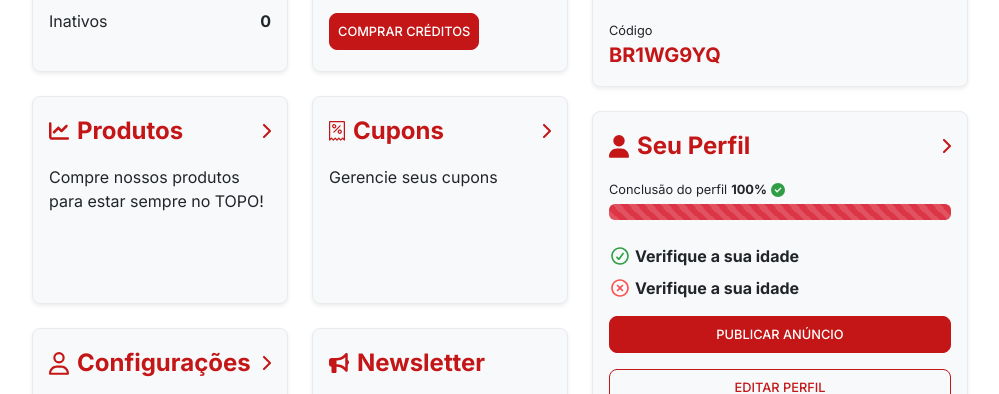
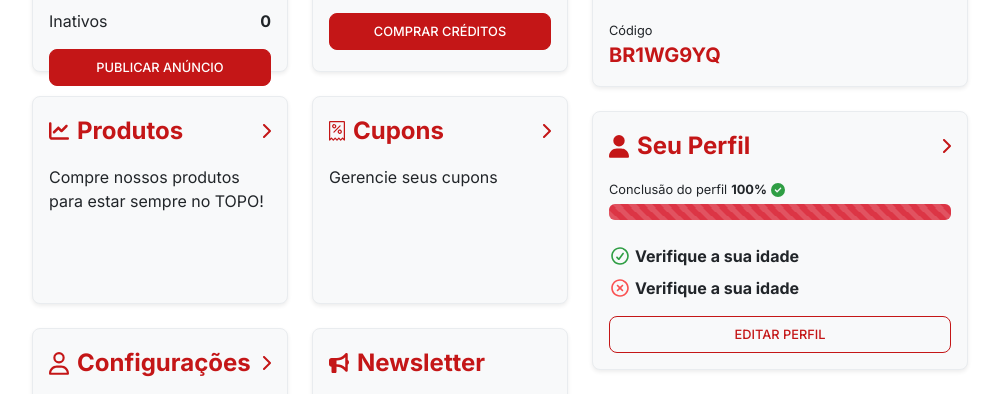
Before and after one commit to Rodolfo-UXDEV/volkka, a plain HTML site: page dashboard.html in a window 1280 px wide. Shown: the part 246-640 px from the top of the page, without its empty margins (140-1139 px from the left). Drawn offline with Linux system fonts and the light colour scheme.

Commit message:
Add files via upload

```diff
--- a/dashboard.html
+++ b/dashboard.html
@@ -5,7 +5,7 @@
   <meta charset="utf-8">
   <meta name="viewport" content="width=device-width, initial-scale=1">
 
-  <title>Painel</title>
+  <title>Deashboard</title>
 
   <link href="css/bootstrap.css" rel="stylesheet">
 
@@ -77,6 +77,10 @@
               </p>
             </div>
 
+            <button type="button" class="fs-7 btn btn-red rounded-3 fw-medium px-2 py-2 mt-3 w-100" onclick="window.location.href='publicaranuncio.html'">
+              PUBLICAR ANÚNCIO
+            </button>
+
           </div>
 
           <!-- Card 2 -->
@@ -113,7 +117,7 @@
               </p>
             </div>
 
-            <button type="button" class="fs-7 btn btn-red rounded-3 fw-medium px-2 py-2 mt-3">
+            <button type="button" class="fs-7 btn btn-red rounded-3 fw-medium px-2 py-2 mt-3 w-100">
               COMPRAR CRÉDITOS
             </button>
 
@@ -345,10 +349,6 @@
               </p>
             </div>
 
-            <button type="button" class="fs-7 btn btn-red rounded-3 fw-medium px-2 py-2 mt-3 w-100" onclick="window.location.href='publicaranuncio.html'">
-              PUBLICAR ANÚNCIO
-            </button>
-
             <button type="button" class="fs-7 btn btn-outline-red rounded-3 fw-medium px-2 py-2 mt-3 w-100" onclick="window.location.href='configuracoesdaconta.html'" >
               EDITAR PERFIL
             </button>
```
